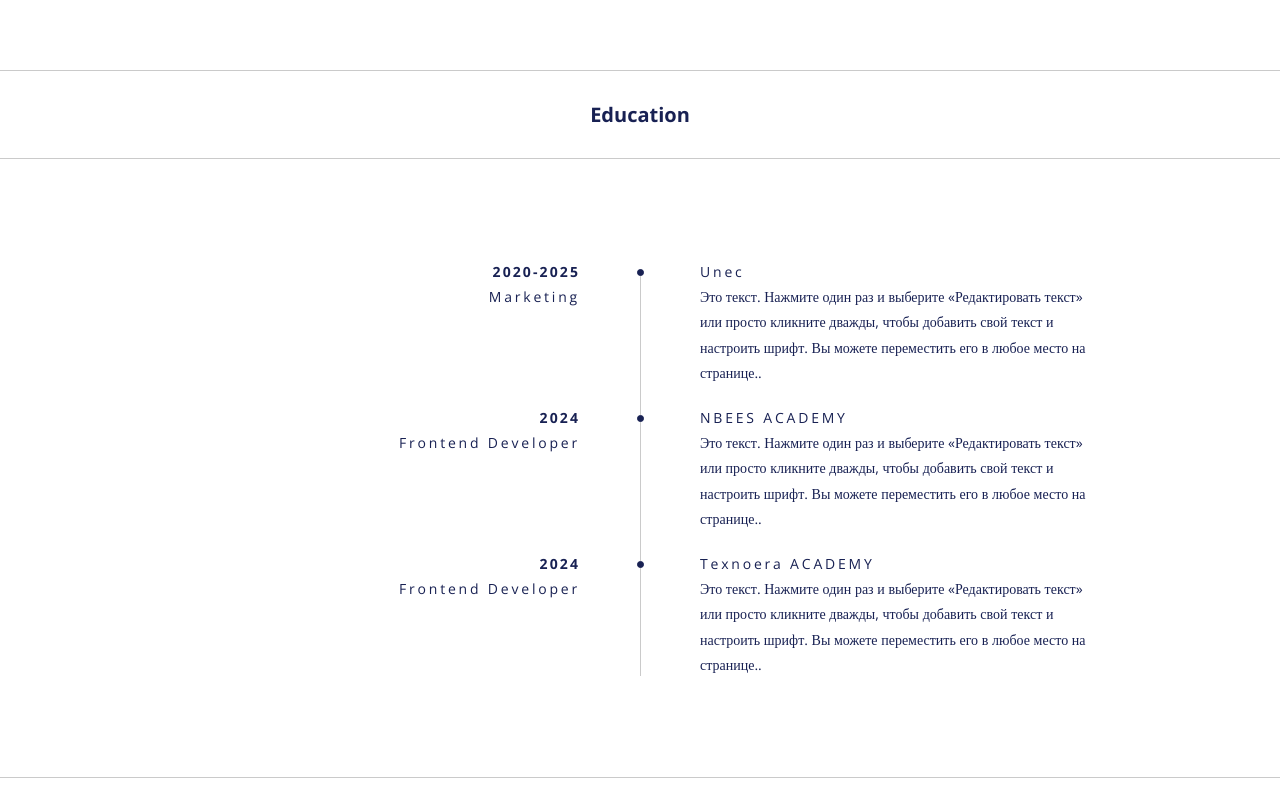
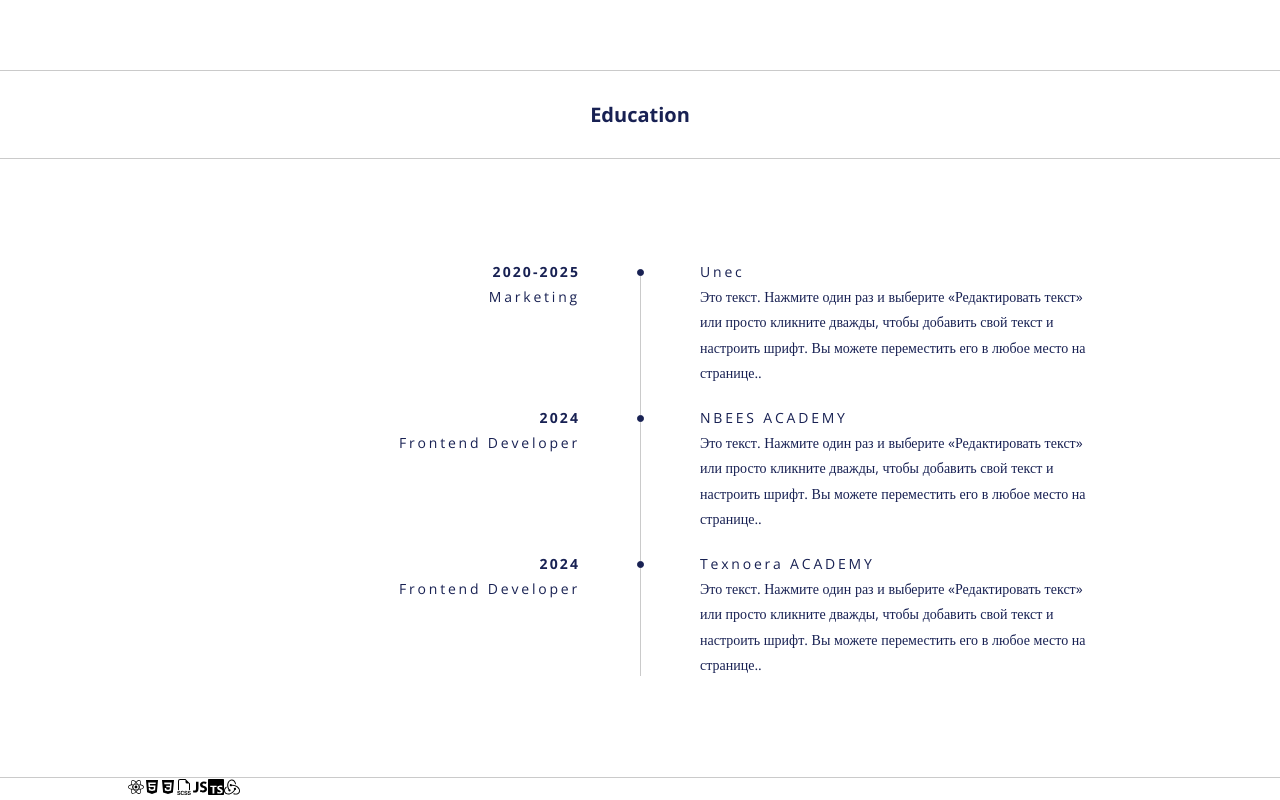
Before and after one commit to Zaranasirova/Portfolio, a React (Vite) app: page / in a window 1280 px wide. Shown: the part 1608-2408 px from the top of the page. Before the commit the page ends 2386 px from the top, so only its background shows below. Built offline with nearby package versions, Linux system fonts and the light colour scheme.

Commit message:
Complete skills section implementation

```diff
--- a/src/App.jsx
+++ b/src/App.jsx
@@ -3,6 +3,8 @@ import Header from './components/Header'
 import Home from './pages/Home'
 import Work from './pages/Work'
 import Education from './pages/Education'
+import Skills from './pages/Skills'
+
 
 
 const App = () => {
@@ -13,6 +15,7 @@ const App = () => {
         <Home />
         <Work/>
         <Education/>
+        <Skills/>
       </main>
 
     </>
--- a/src/assets/scss/index.scss
+++ b/src/assets/scss/index.scss
@@ -1,6 +1,7 @@
 @import "./base";
 //components
 @import "./components/header";
+@import "./components/workandeducation";
 //pages
 @import "./pages/home";
-@import "./components/workandeducation";
+@import "./pages/skills";
--- a/src/data.js
+++ b/src/data.js
@@ -1,3 +1,5 @@
+
+
 export const Contact_data = [
   {
     type: "phone:",
--- /dev/null
+++ b/src/pages/Skills.jsx
@@ -0,0 +1,28 @@
+import React from 'react';
+import { FaReact } from "react-icons/fa6";
+import { FaHtml5 } from "react-icons/fa";
+import { IoLogoCss3 } from "react-icons/io";
+import { BsFiletypeScss } from "react-icons/bs";
+import { IoLogoJavascript } from "react-icons/io";
+import { SiTypescript } from "react-icons/si";
+import { SiRedux } from "react-icons/si"
+
+
+const Skills = () => {
+   const skills = [<FaReact />, <FaHtml5 />, <IoLogoCss3 />, <BsFiletypeScss />, <IoLogoJavascript />, <SiTypescript />, <SiRedux />]
+  return (
+    <section>
+      <div className="container">
+        <div className="skills-box">
+          {
+            skills.map(item => (
+              <span className='icon'>{item}</span>
+            ))
+          }
+        </div>
+      </div>
+    </section>
+  )
+}
+
+export default Skills
```
Also changed, not shown: src/assets/scss/pages/_skills.scss (added).
